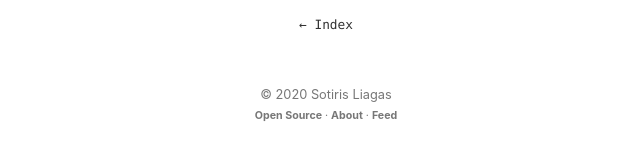
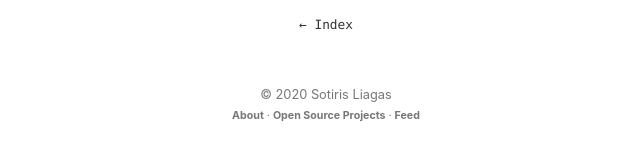
Before and after one commit to liagason/A-Jekyll-Blog, a Jekyll site: the page built from about.md, in a window 1280 px wide. Shown: the part 562-723 px from the top of the page, without its empty margins (314-954 px from the left). Built offline with Jekyll 4.4.1, drawn with Linux system fonts in a browser that asks for light colours.

Commit message:
Update footer.html

```diff
--- a/_includes/footer.html
+++ b/_includes/footer.html
@@ -1,4 +1,4 @@
 <div class="footer">
   <span class="block">&copy; {{ site.time | date: '%Y' }} {{ site.author_name }}</span>
-  <span class="block"><small><a href="https://liagason.com/open">Open Source</a> &middot; <a href="https://liagason.com/About">About</a> &middot; <a href="https://liagason.com/feed.xml">Feed</a></small></span>
+  <span class="block"><small><a href="https://liagason.com/about">About</a> &middot; <a href="https://liagason.com/open">Open Source Projects</a> &middot; <a href="https://liagason.com/feed.xml">Feed</a></small></span>
 </div>
```
